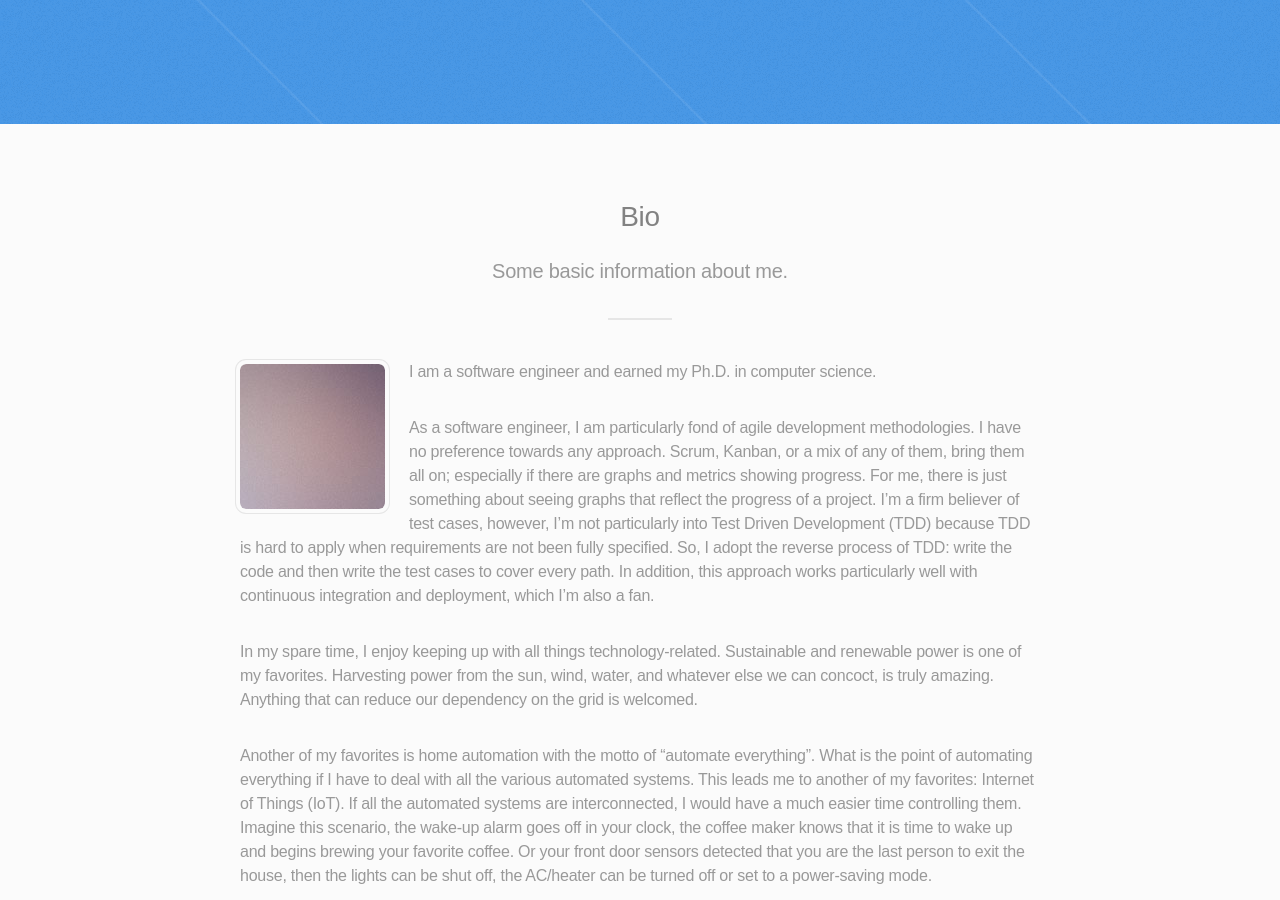
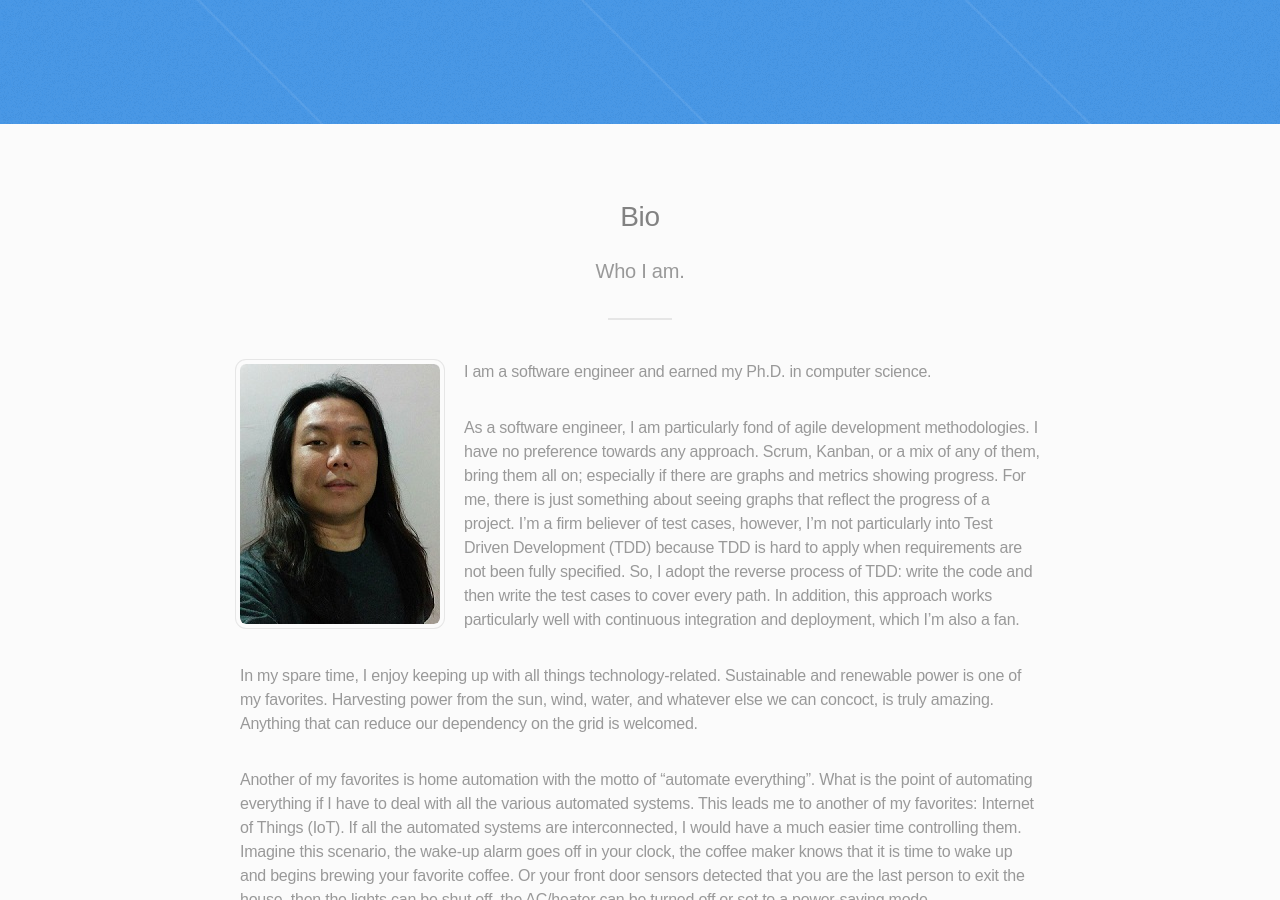
Before and after one commit to ChristopherZhong/christopherzhong.github.io, a Jekyll site: the page built from index.html, in a window 1280 px wide and 900 px high, scrolled down 776 px. Built offline with Jekyll 4.4.1, drawn with Linux system fonts in a browser that asks for light colours; nearby versions of some CDN libraries.

Commit message:
Add avatar image and photo of myself
- replaced the blank images with an avatar image of myself and a real
image of myself

```diff
--- a/index.html
+++ b/index.html
@@ -12,7 +12,7 @@ layout: default
 	</div>
 	<div class="image phone">
 		<div class="inner">
-			<img src="img/screen.jpg" alt="" />
+			<img src="img/avatar.png" alt="" />
 		</div>
 	</div>
 </header>
@@ -21,10 +21,10 @@ layout: default
 	<div class="inner">
 		<header class="major">
 			<h2>Bio</h2>
-			<p>Some basic information about me.</p>
+			<p>Who I am.</p>
 		</header>
 		<section>
-			<p><span class="image left"><img src="images/pic05.jpg" alt="" /></span>{% capture bio %}{% include_relative md/bio.md %}{% endcapture %}{{ bio | markdownify }}</p>
+			<p><span class="image left"><img src="img/me.jpg" alt="" /></span>{% capture bio %}{% include_relative md/bio.md %}{% endcapture %}{{ bio | markdownify }}</p>
 		</section>
 	</div>
 </section>
```
Also changed, not shown: img/avatar.png (added), img/k-state.svg (added), img/me.jpg (added), img/screen.jpg (deleted).
